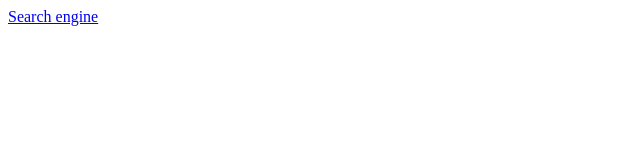
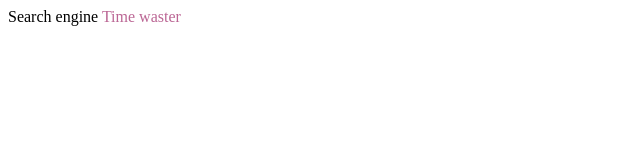
Before and after one commit to Brady-Conn/web-basics, a plain HTML site: page index.html in a window 1280 px wide. Shown: the whole page, without its empty margins (0-640 px from the left). Drawn offline with Linux system fonts and the light colour scheme.

Commit message:
Adds styles

```diff
--- a/index.html
+++ b/index.html
@@ -1,10 +1,13 @@
 <html>
     <head>
-
+        <link rel="stylesheet" type="text/css" href="styles.css"/>
     </head>
     <body>
-        <a href="https://www.google.com">
+        <a class="links" href="https://www.google.com">
             Search engine
+        </a>
+        <a id="redditlink" class="links" href="https://www.reddit.com">
+            Time waster
         </a>
     </body>
 
--- a/styles.css
+++ b/styles.css
@@ -0,0 +1,12 @@
+a {
+    text-decoration: none;
+    color: #ff00ff;
+}
+
+.links {
+    color: #000000;
+}
+
+#redditlink {
+    color: #bb6694;
+}
```
